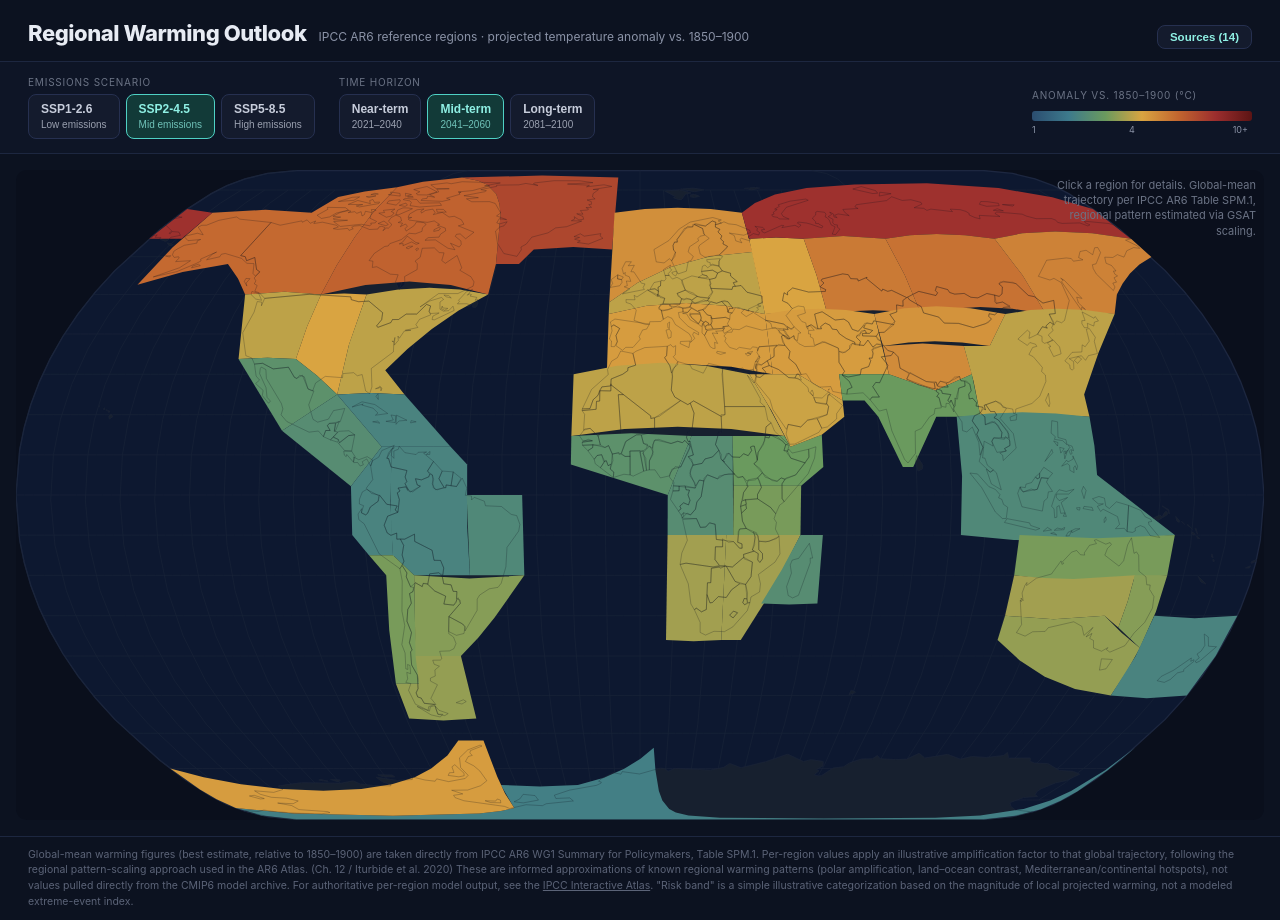
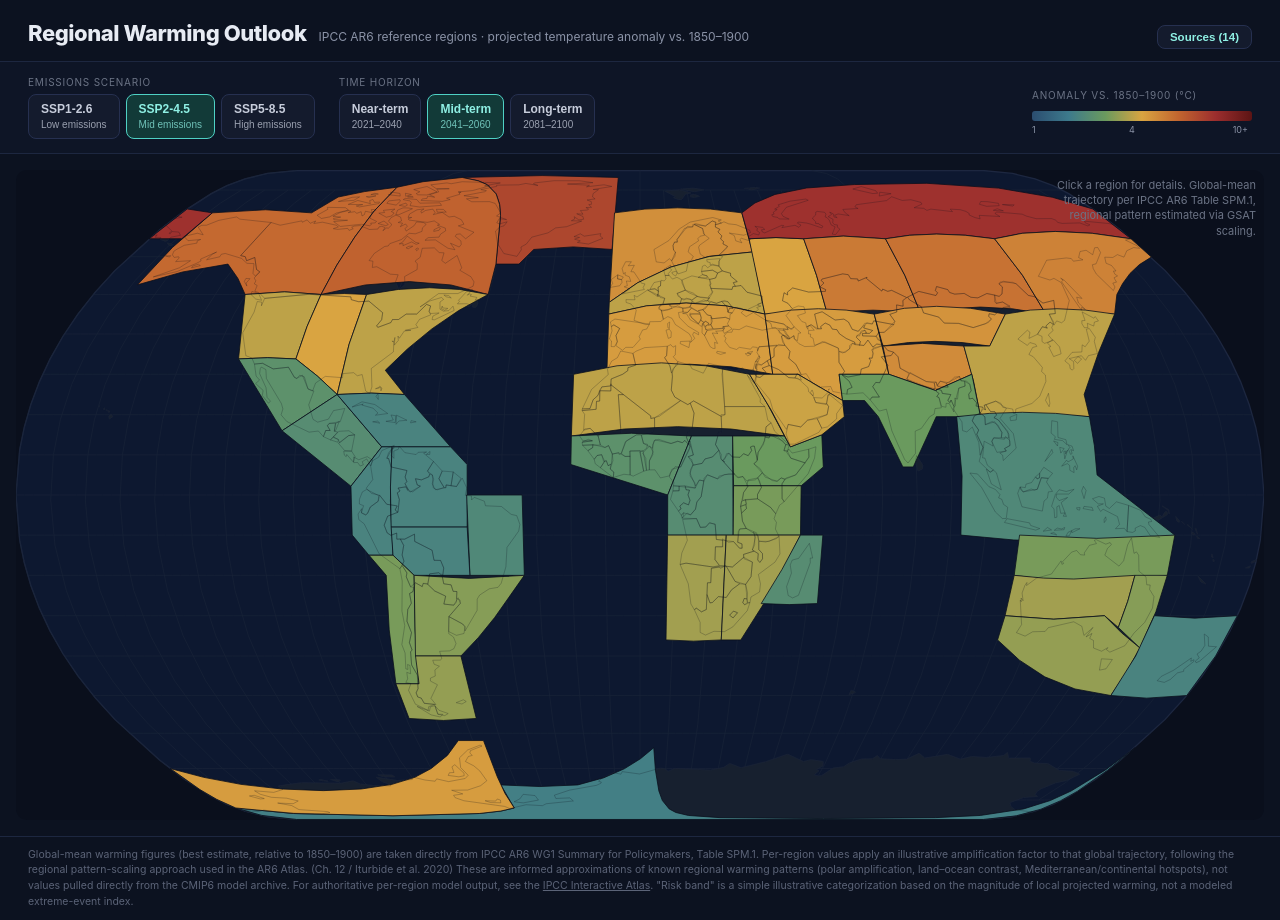
Before and after one commit to ardabarinhatipoglu/climate_site, a React (Vite) app: page / in a window 1280 px wide. Built offline with nearby package versions, Linux system fonts and the light colour scheme.

Commit message:
godimsodone2

```diff
--- a/src/ClimateMap.jsx
+++ b/src/ClimateMap.jsx
@@ -334,7 +334,7 @@ export default function ClimateMap() {
                   d={path(f)}
                   fill={colorForAnomaly(val)}
                   stroke={isSel ? "#e7ebf3" : isHov ? "#c7cddb" : "#0a0f1c"}
-                  strokeWidth={isSel ? 1.6 : isHov ? 1.2 : 0}
+                  strokeWidth={isSel ? 1.6 : isHov ? 1.2 : 0.6}
                   style={{ cursor: "pointer", transition: "stroke 0.1s" }}
                   onClick={() =>
                     setSelected(p.acronym === selected ? null : p.acronym)
```
